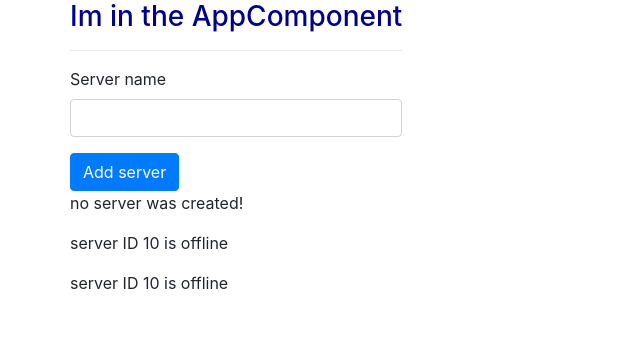
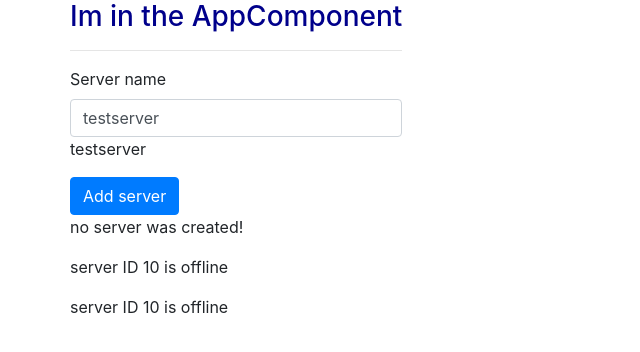
Before and after one commit to victorval/ng4-course, an Angular app: page / in a window 1280 px wide. Shown: the top 352 px of the page, without its empty margins (0-640 px from the left). Built offline with nearby package versions, Linux system fonts and the light colour scheme.

Commit message:
tow way databinding

```diff
--- a/src/app/servers/servers.component.html
+++ b/src/app/servers/servers.component.html
@@ -1,5 +1,6 @@
 <label>Server name</label>
-<input type="text" class="form-control" (input)="onUpdateServerName($event)">
+<!-- <input type="text" class="form-control" (input)="onUpdateServerName($event)"> -->
+<input type="text" class="form-control" [(ngModel)]="serverName">
 <p>{{serverName}}</p>
 <button class="btn btn-primary" [disabled]="!allowNewServer" (click)="onCreateServer()">
   Add server
--- a/src/app/servers/servers.component.ts
+++ b/src/app/servers/servers.component.ts
@@ -7,7 +7,7 @@
 export class ServersComponent implements OnInit {
   allowNewServer = false;
   serverCreationStatus = 'no server was created!';
-  serverName = '';
+  serverName = 'testserver';
 
   constructor() {
     setTimeout(() => {
```
